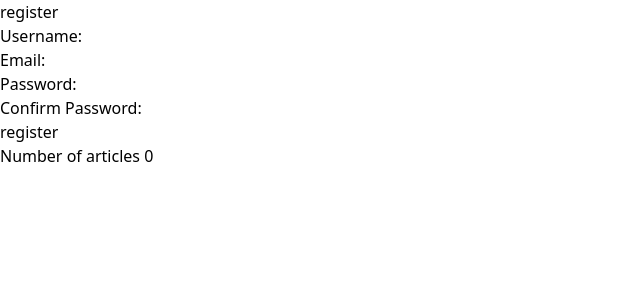
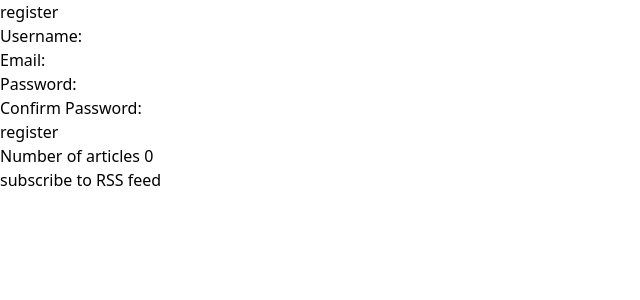
Before and after one commit to zablon-oigo/django-ci, a Django app: page /account/register/ in a window 1280 px wide. Shown: the top 300 px of the page, without its empty margins (0-640 px from the left). Run offline with Django 5.2, Linux system fonts and the light colour scheme; data that the repository does not hold is empty; parts of the project's set-up code (start-up, migrations or seed data) failed here and were passed over; some libraries are stand-ins or nearby versions.

Commit message:
Add rss feed button

```diff
--- a/templates/base.html
+++ b/templates/base.html
@@ -14,5 +14,10 @@
         <div class="">
             Number of articles {% total_posts %}
         </div>
+        <p class="">
+            <a href="{% url 'blog:post-feed' %}" class="">
+                subscribe to RSS feed
+            </a>
+        </p>
     </body>
 </html>
```
